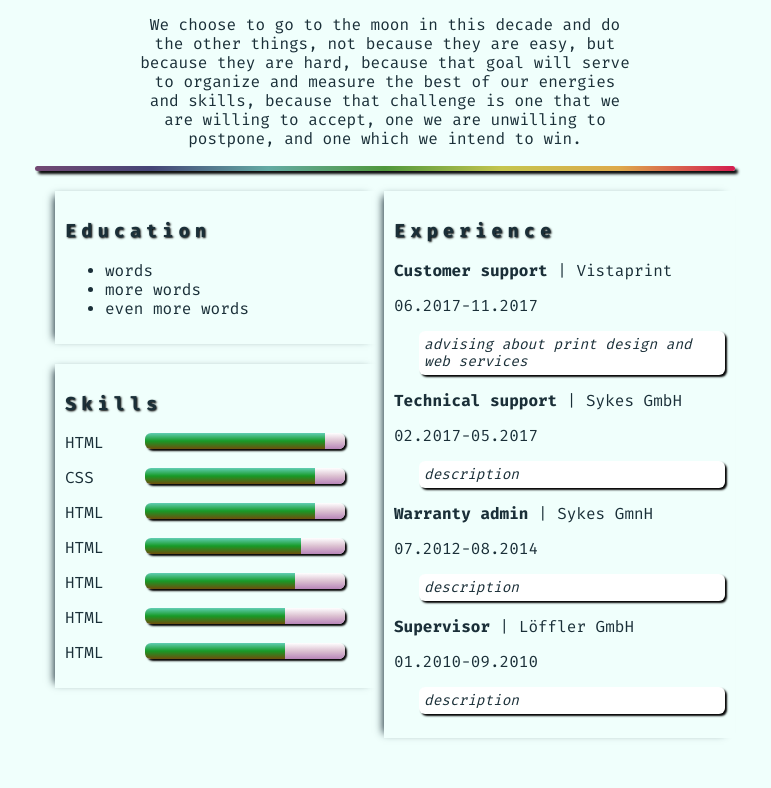
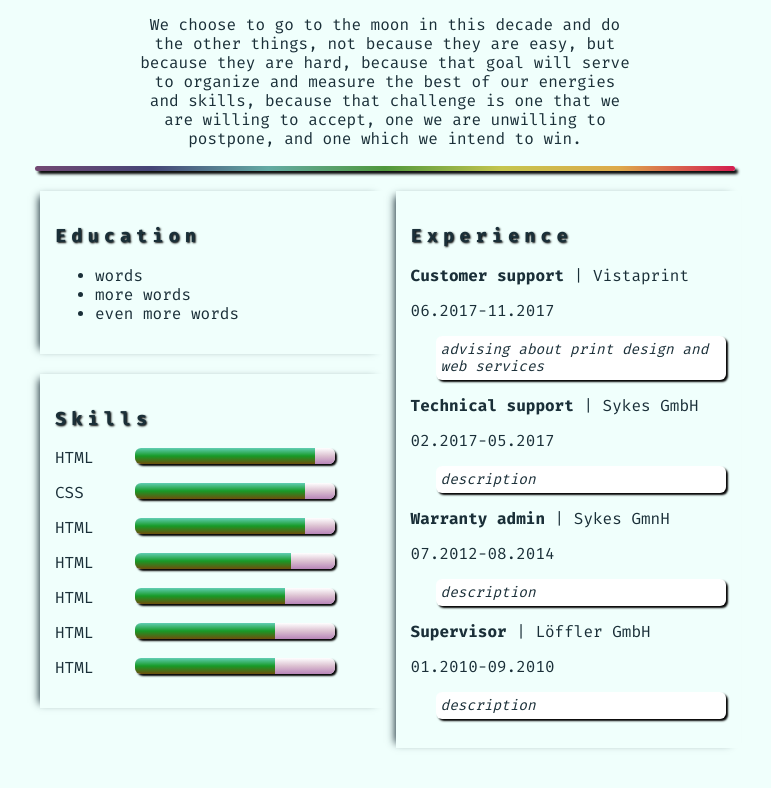
Before and after one commit to antipol/cv-template, a plain HTML site: page index.html in a window 1280 px wide. Shown: the part 361-1149 px from the top of the page, without its empty margins (255-1026 px from the left). Before the commit the page ends 1112 px from the top, so only its background shows below. Drawn offline with Linux system fonts and the light colour scheme.

Commit message:
changing layout to float instead of position absolute

```diff
--- a/styles.css
+++ b/styles.css
@@ -73,43 +73,35 @@ img {
 }
 
 .main {
-  position: relative;
+  width: 720px;
 }
 
-.left-column {
-  height: 550px;
-  margin-right: 50%;
-  width: 52%;
+/* two columns will float next to each other inside the .main class */
+
+.left-column,
+.right-column {
+  float: left;
+  width: 48%;
+  margin: 20px 5px;
 }
 
-.right-column {
-  position: absolute;
-  top: 0;
-  right: 0;
-  height: 550px;
-  margin-left: 45%;
-  width: 53%;
-}
+/* styling of each section in the main class */
 
 .education,
 .experience,
 .bonus,
 .skills {
-  margin: 20px;
-  padding: 10px;
+  padding: 15px;
+  margin-bottom: 20px;
   box-shadow: -6px 0 8px -5px #1a2f38;
 }
 
-.experience {
-  margin: 0 0 20px 20px;
-}
+/* the skill-bar class covers all skills, each skill has their own class where percentage must be given */
 
 .skill-line {
   position: relative;
   width: 280px;
 }
-
-/* the skill-bar class covers all skills, each skill has their own class where percentage must be given */
 
 .skill-bar {
   position: absolute;
@@ -159,7 +151,7 @@ img {
   width: 70%;
 }
 
-/* each job has a description inside a box */
+/* each job has a description inside a box, box is styled under .job-description class */
 
 .job-description {
   padding: 5px;
```
